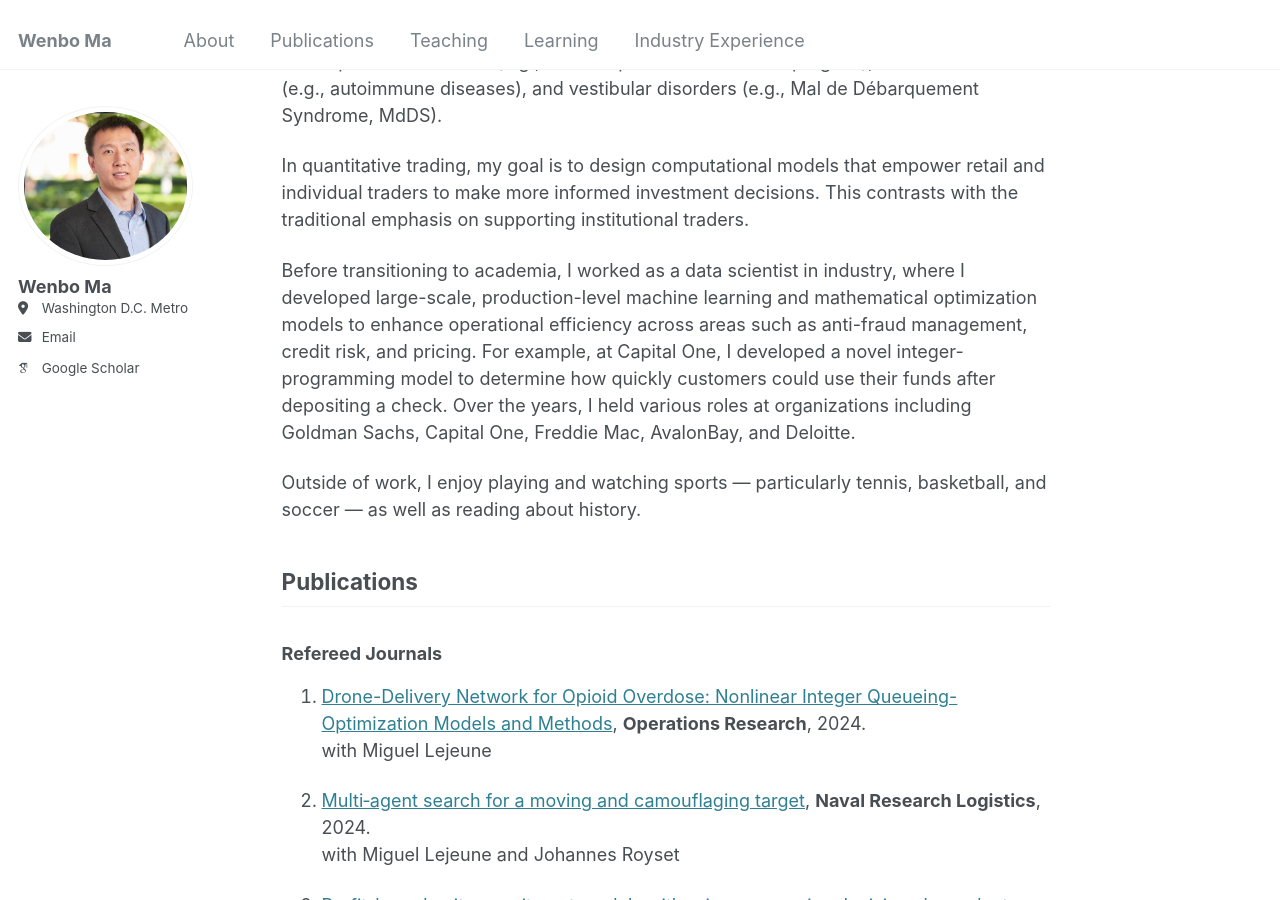
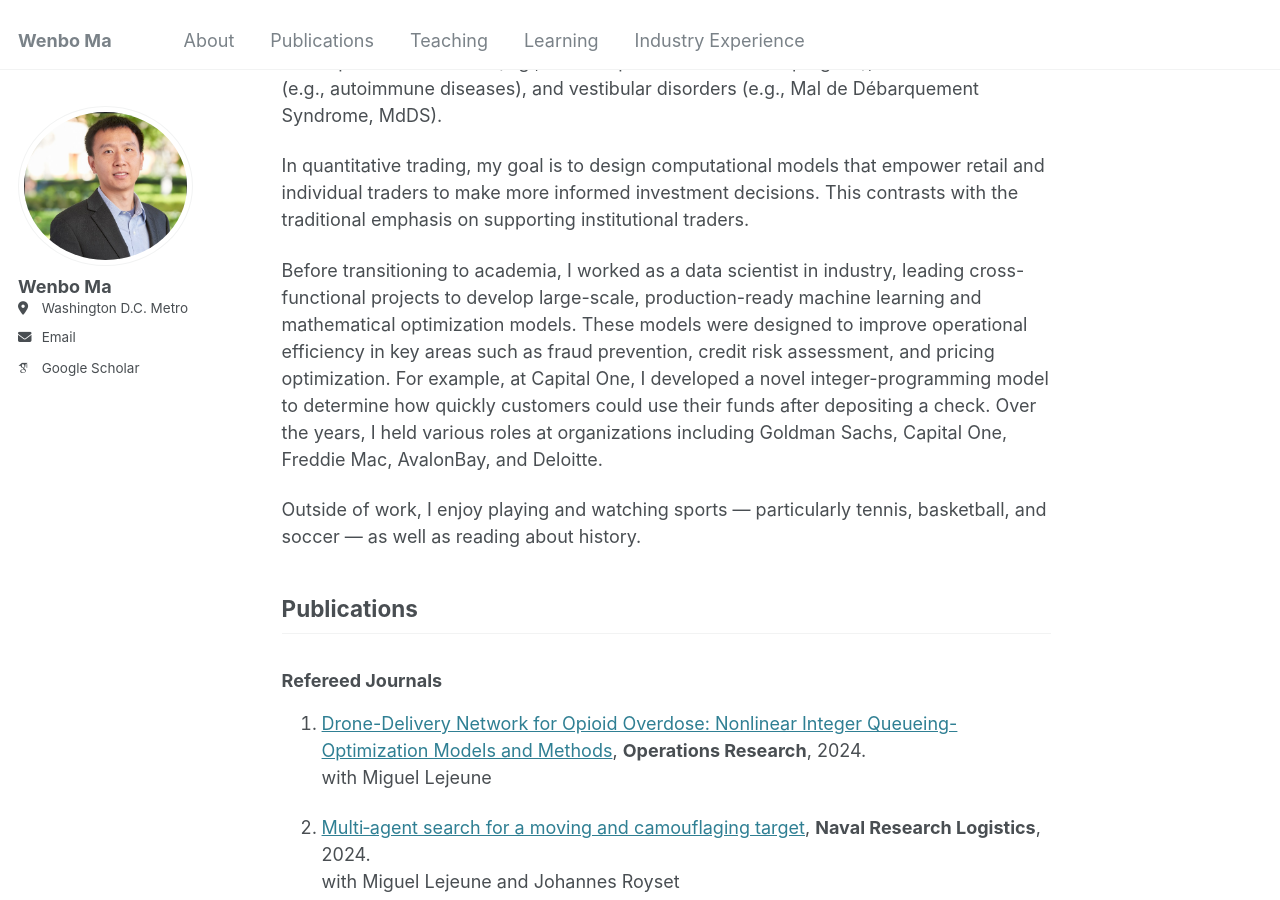
Before and after one commit to wenbo5565/wenbo5565.github.io, a Jekyll site: the page built from _pages/about.md, in a window 1280 px wide and 900 px high, scrolled down 326 px. Built offline with Jekyll 4.4.1, drawn with Linux system fonts in a browser that asks for light colours; some web fonts are replaced.

Commit message:
Update about.md

```diff
--- a/_pages/about.md
+++ b/_pages/about.md
@@ -15,7 +15,7 @@ In medical sciences, I am exploring how mathematical optimization can advance th
 
 In quantitative trading, my goal is to design computational models that empower retail and individual traders to make more informed investment decisions. This contrasts with the traditional emphasis on supporting institutional traders.
 
-Before transitioning to academia, I worked as a data scientist in industry, where I developed large-scale, production-level machine learning and mathematical optimization models to enhance operational efficiency across areas such as anti-fraud management, credit risk, and pricing. For example, at Capital One, I developed a novel integer-programming model to determine how quickly customers could use their funds after depositing a check. Over the years, I held various roles at organizations including Goldman Sachs, Capital One, Freddie Mac, AvalonBay, and Deloitte.
+Before transitioning to academia, I worked as a data scientist in industry, leading cross-functional projects to develop large-scale, production-ready machine learning and mathematical optimization models. These models were designed to improve operational efficiency in key areas such as fraud prevention, credit risk assessment, and pricing optimization. For example, at Capital One, I developed a novel integer-programming model to determine how quickly customers could use their funds after depositing a check. Over the years, I held various roles at organizations including Goldman Sachs, Capital One, Freddie Mac, AvalonBay, and Deloitte.
 
 Outside of work, I enjoy playing and watching sports — particularly tennis, basketball, and soccer — as well as reading about history.
 
```
